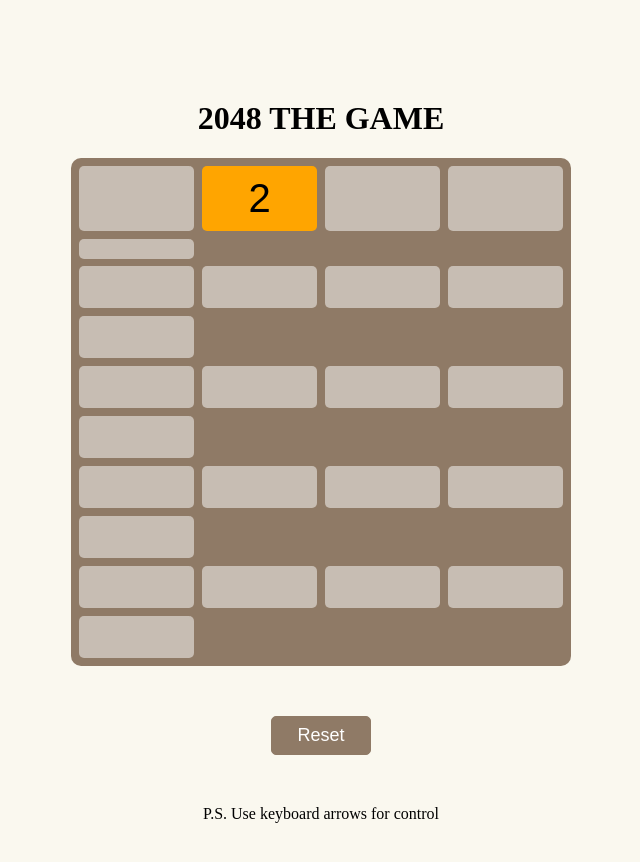
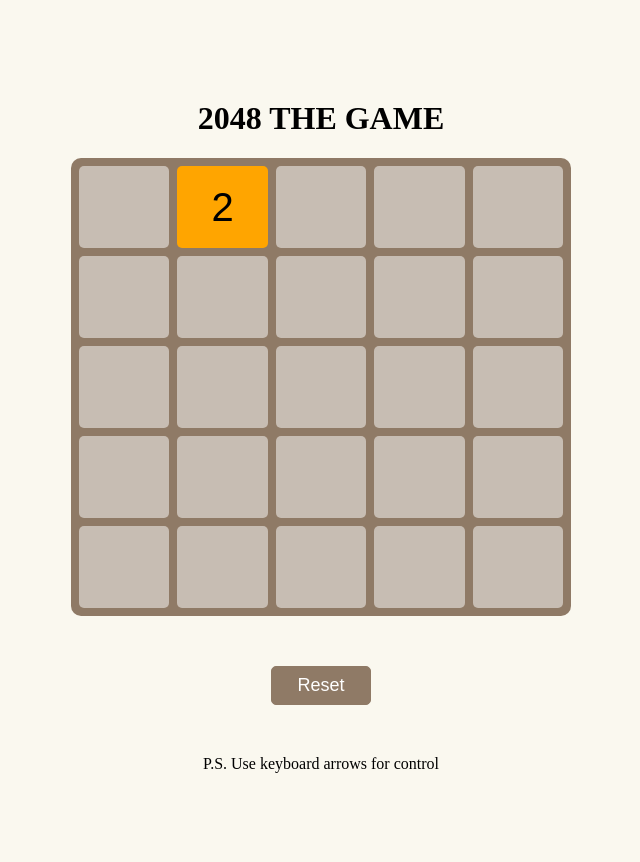
Before and after one commit to aivan3d66/game-2048, a React (Create React App) app: page / in a window 1280 px wide. Shown: the top 862 px of the page, without its empty margins (319-959 px from the left). Built offline with nearby package versions, Linux system fonts and the light colour scheme.

Commit message:
add upd cell sizes

```diff
--- a/src/App.css
+++ b/src/App.css
@@ -45,18 +45,18 @@ body {
 
 .row {
   display: grid;
-  grid-template-columns: 1fr 1fr 1fr 1fr;
+  grid-template-columns: 1fr 1fr 1fr 1fr 1fr;
   grid-gap: 8px;
   padding: 4px;
-  height: 100px;
+  height: 90px;
 }
 
 .cell {
-  padding: 10px;
-  font-size: 40px;
   display: flex;
   align-items: center;
   justify-content: center;
+  padding: 10px;
+  font-size: 40px;
   background-color: rgba(255, 255, 255, 0.5);
   border-radius: 5px;
   transition: 0.3s;
```
